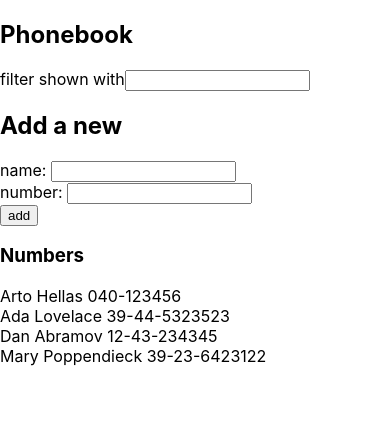
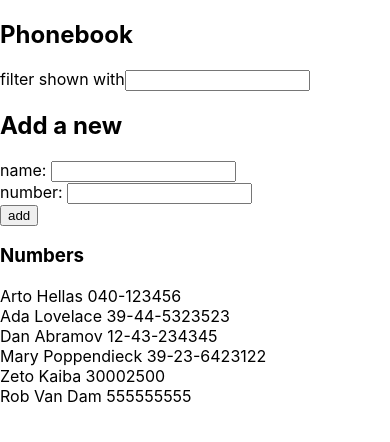
Before and after one commit to AdolfPerez/part-2, a React (Create React App) app in the folder phonebook/: page / in a window 390 px wide. Shown: the top 442 px of the page. Built offline with nearby package versions, Linux system fonts and the light colour scheme; data requests are answered from the project's data file.

Commit message:
exercise 2.15 phonebook

```diff
--- a/phonebook/db.json
+++ b/phonebook/db.json
@@ -1,5 +1,5 @@
 {
-  "persons":[
+  "persons": [
     {
       "name": "Arto Hellas",
       "number": "040-123456",
@@ -19,6 +19,16 @@
       "name": "Mary Poppendieck",
       "number": "39-23-6423122",
       "id": 4
+    },
+    {
+      "name": "Zeto Kaiba",
+      "number": "30002500",
+      "id": 5
+    },
+    {
+      "name": "Rob Van Dam",
+      "number": "555555555",
+      "id": 6
     }
   ]
 }
--- a/phonebook/src/App.js
+++ b/phonebook/src/App.js
@@ -28,11 +28,15 @@ const App = () => {
       if (exists[0]) {
         alert(`${newName} is already added to phonebook`)
       } else if (newNumber) {
-        const newPersons = persons.concat({name: newName, number: newNumber})
-        setPersons(newPersons)
-        setToPrint(newPersons)
-        setNewName('')
-        setNewNumber('')
+        axios
+          .post('http://localhost:3001/persons', {name: newName, number: newNumber})
+          .then(response => {
+            const newPersons = persons.concat(response.data)
+            setPersons(newPersons)
+            setToPrint(newPersons)
+            setNewName('')
+            setNewNumber('')
+          })
       } else {
         alert(`add a number`)
       }
```
